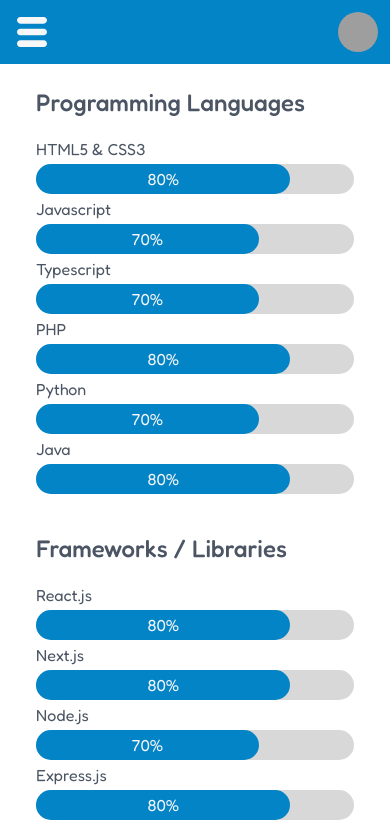
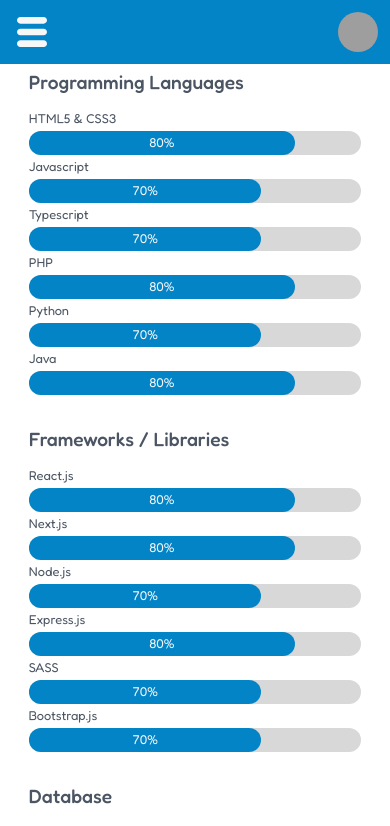
Before and after one commit to dalveersidhu97/portfolio, a Next.js app: page /skills in a window 390 px wide. Shown: the top 826 px of the page. Built offline with nearby package versions, Linux system fonts and the light colour scheme; grey boxes are pictures that could not be loaded.

Commit message:
adjusted font-size for mobile devices

```diff
--- a/Components/Layout.module.css
+++ b/Components/Layout.module.css
@@ -9,7 +9,7 @@
 
 .layout {
     width: 100%;
-    height: 85vh;
+    height: 95vh;
     display: grid;
     grid-template-columns: auto 1fr;
     border-radius: 1.6rem;
--- a/Components/SideBar.module.css
+++ b/Components/SideBar.module.css
@@ -150,12 +150,7 @@
     box-shadow: 0px 1px 2px rgba(0, 0, 0, 0.1);
 }
 
-.side_bar img {
-    width: 100%;
-    height: 100%;
-    object-fit: cover;
-}
-.name, .major {text-align: center;}
+/*
 .name {
     font-size: 2.4rem;
 }
@@ -165,7 +160,7 @@
 
 .side_bar .social a, .side_bar a {
     font-size: 1.2rem;
-}
+} */
 
 
 }
--- a/styles/globals.css
+++ b/styles/globals.css
@@ -14,3 +14,9 @@
   line-height: 3rem;
   color: #4b5563;
 }
+
+@media (max-width: 680px) {
+  html {
+    font-size: 50%;
+  }
+}
```
